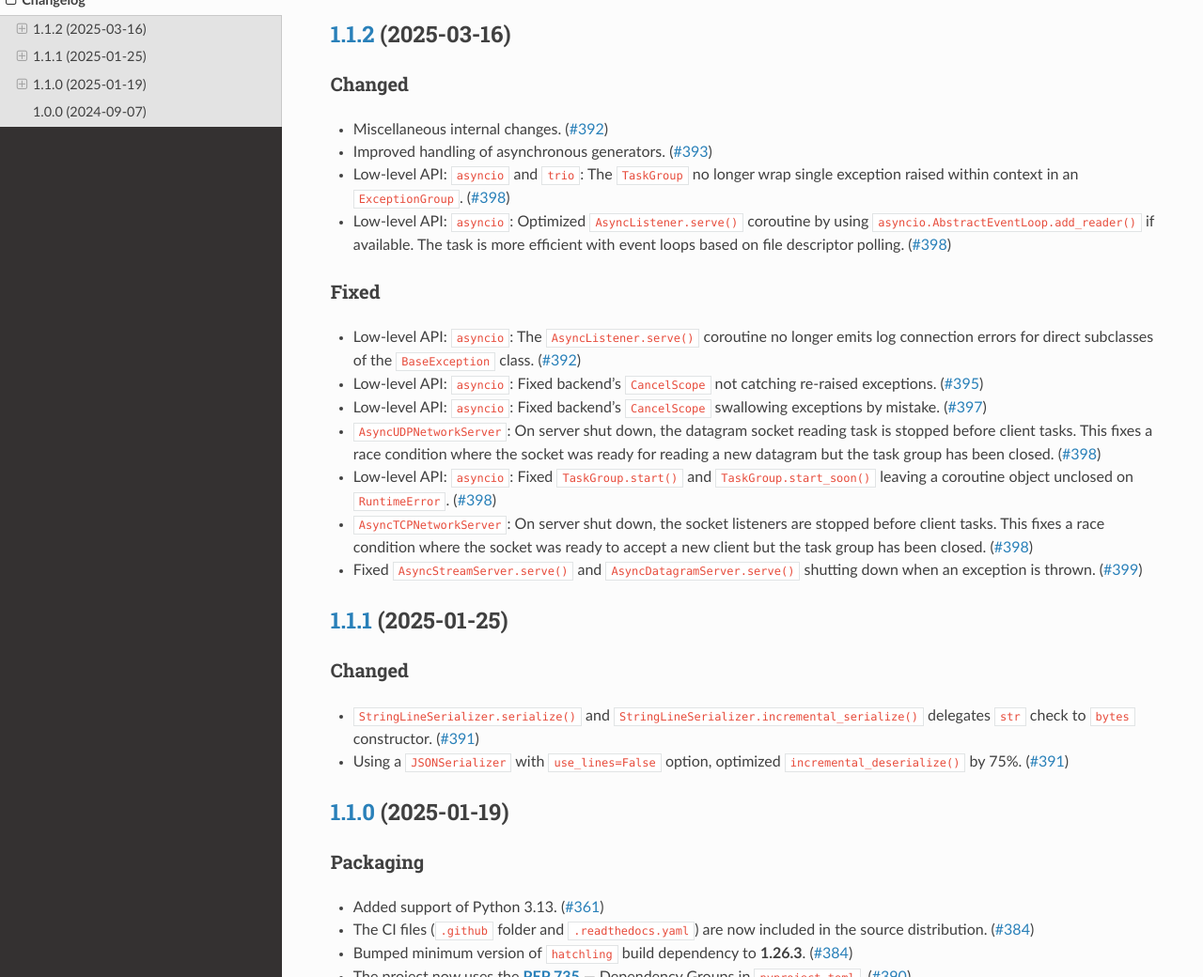
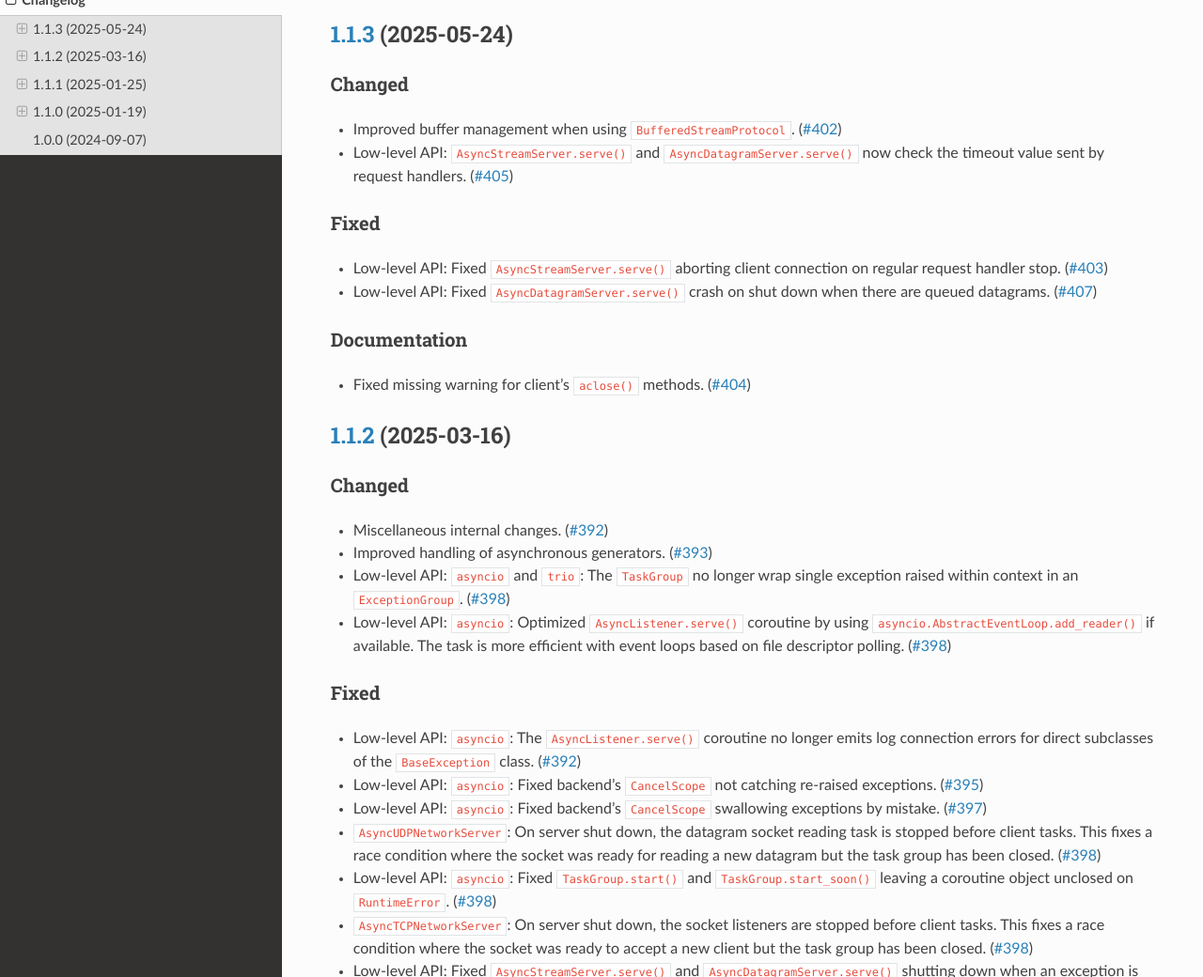
Before and after one commit to francis-clairicia/EasyNetwork, a Sphinx documentation site: the page built from docs/source/changelog.rst, in a window 1280 px wide and 1400 px high, cut to the strip 360-1400 px from the top of the window. Shown: the whole strip at 94% size. Built offline with Sphinx 7.4.7 and the Read the Docs theme 3.1.0, drawn with Linux system fonts in a browser that asks for light colours; the version number could not be read and is left out.

Commit message:
Added changelog for version 1.1.3

```diff
--- a/CHANGELOG.rst
+++ b/CHANGELOG.rst
@@ -1,6 +1,6 @@
-=========
+*********
 Changelog
-=========
+*********
 
 All notable changes to this project will be documented in this file.
 
@@ -12,6 +12,29 @@ See also the `Release Notes <https://github.com/francis-clairicia/EasyNetwork/re
 To see unreleased changes, please see the `CHANGELOG on the main branch documentation <https://easynetwork.readthedocs.io/en/latest/changelog.html>`_.
 
 .. towncrier release notes start
+
+`1.1.3 <https://github.com/francis-clairicia/EasyNetwork/compare/1.1.2...1.1.3>`_ (2025-05-24)
+==============================================================================================
+
+Changed
+-------
+
+- Improved buffer management when using ``BufferedStreamProtocol``. (`#402 <https://github.com/francis-clairicia/EasyNetwork/pull/402>`_)
+- Low-level API: ``AsyncStreamServer.serve()`` and ``AsyncDatagramServer.serve()`` now check the timeout value sent by request handlers. (`#405 <https://github.com/francis-clairicia/EasyNetwork/pull/405>`_)
+
+
+Fixed
+-----
+
+- Low-level API: Fixed ``AsyncStreamServer.serve()`` aborting client connection on regular request handler stop. (`#403 <https://github.com/francis-clairicia/EasyNetwork/pull/403>`_)
+- Low-level API: Fixed ``AsyncDatagramServer.serve()`` crash on shut down when there are queued datagrams. (`#407 <https://github.com/francis-clairicia/EasyNetwork/pull/407>`_)
+
+
+Documentation
+-------------
+
+- Fixed missing warning for client's ``aclose()`` methods. (`#404 <https://github.com/francis-clairicia/EasyNetwork/pull/404>`_)
+
 
 `1.1.2 <https://github.com/francis-clairicia/EasyNetwork/compare/1.1.1...1.1.2>`_ (2025-03-16)
 ==============================================================================================
@@ -38,7 +61,7 @@ Fixed
 - Low-level API: ``asyncio``: Fixed ``TaskGroup.start()`` and ``TaskGroup.start_soon()`` leaving a coroutine object unclosed on ``RuntimeError``. (`#398 <https://github.com/francis-clairicia/EasyNetwork/pull/398>`_)
 - ``AsyncTCPNetworkServer``: On server shut down, the socket listeners are stopped before client tasks.
   This fixes a race condition where the socket was ready to accept a new client but the task group has been closed. (`#398 <https://github.com/francis-clairicia/EasyNetwork/pull/398>`_)
-- Fixed ``AsyncStreamServer.serve()`` and ``AsyncDatagramServer.serve()`` shutting down when an exception is thrown. (`#399 <https://github.com/francis-clairicia/EasyNetwork/pull/399>`_)
+- Low-level API: Fixed ``AsyncStreamServer.serve()`` and ``AsyncDatagramServer.serve()`` shutting down when an exception is thrown. (`#399 <https://github.com/francis-clairicia/EasyNetwork/pull/399>`_)
 
 
 `1.1.1 <https://github.com/francis-clairicia/EasyNetwork/compare/1.1.0...1.1.1>`_ (2025-01-25)
--- a/docs/source/changelog.rst
+++ b/docs/source/changelog.rst
@@ -1,6 +1,6 @@
-=========
+*********
 Changelog
-=========
+*********
 
 The format is based on `Keep a Changelog <https://keepachangelog.com/en/1.0.0/>`_,
 and this project adheres to `Semantic Versioning <https://semver.org/spec/v2.0.0.html>`_.
```
